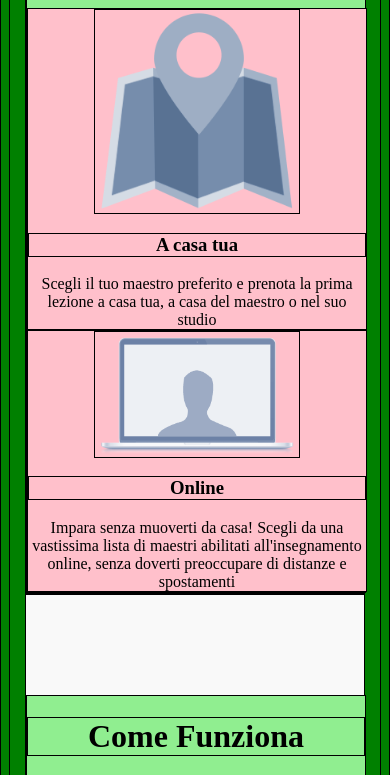
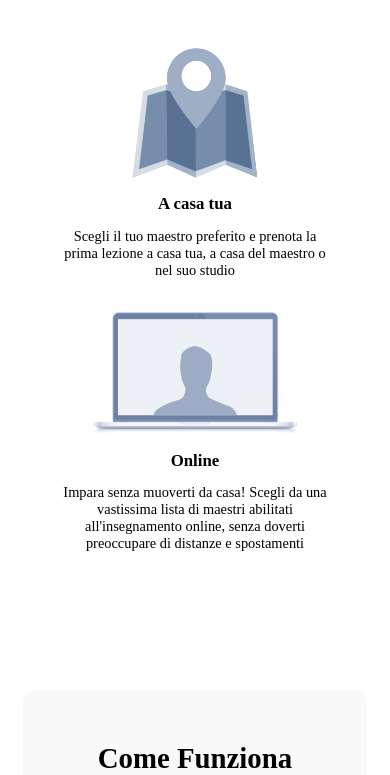
Before and after one commit to flavioalessandri/html-css-resp-wannabe, a plain HTML site: page index.html in a window 390 px wide. Shown: the part 186-961 px from the top of the page. Drawn offline with Linux system fonts and the light colour scheme.

Commit message:
Layout Responsive viewport 420px

```diff
--- a/style-responsive.css
+++ b/style-responsive.css
@@ -1,7 +1,3 @@
-body{
-  background-color: green;
-}
-
 .row {
   width: 992px;
   margin-left: auto;
@@ -81,48 +77,66 @@ img {
 
 /* .........................MEDIA QUERY............................................ */
 
-
-
 @media screen and (max-width: 419px) {
 
-  *{
-    border:1px solid black;
+  body{
+    font-size: 0.9em;
+  }
+
+  h1, h2, h3{
+    text-align: center;
+    margin: 0 10%;
+    padding:5% 0;
   }
 
   .container {
-    background-color: blue;
-    margin:0 4%;
+    margin:20% 4%;
+    padding: 10%;
+    text-align: center;
+    border-radius: 10px;
   }
 
   .row {
-    background-color: lightgreen;
     width: 100%;
-    margin-top: 100px;
+    margin-top: 0;
   }
+
+  /* ------STILE IMMAGINI----------- */
+
+  img {
+    max-width: 80%;
+    height: auto;
+  }
+
+  #lezioni .left img:first-of-type{
+    max-width: 50%;
+    height: auto;
+  }
+
+  #why .row img {
+    max-width: 40%;
+    height: auto;
+  }
+
+  /* ------STILE COLONNE----------- */
 
   #lezioni .row>.left,
   #lezioni .row>.right,
   #steps .row>.left,
   #steps .row>.central,
-  #steps .row>.right{
+  #steps .row>.right,
+  #why .row>.first,
+  #why .row>.second,
+  #why .row>.third {
     width: 100%;
-    background-color: pink;
     float: none;
+    margin: 10% 0;
+  }
+
+  hr{
+    width: 90%;
+    margin:15% auto;
   }
 
 
-
-
-  img {
-    max-width: 60%;
-    height: auto;
-  }
-
-  /* BLOCCO LEZIONI */
-  /* #lezioni .row>.left,
-  #lezioni .row>.right {
-    width: 100%;
-    float: none;
-  } */
-
 }
```
